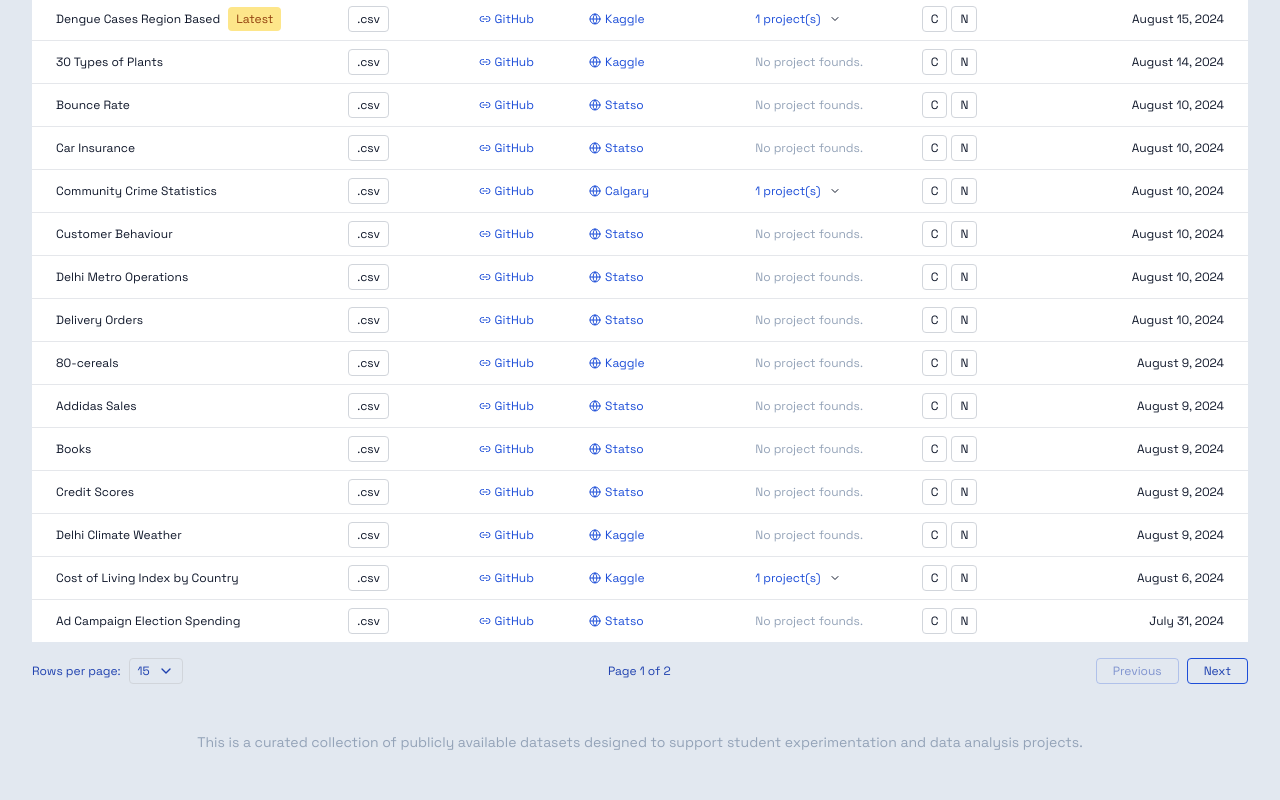
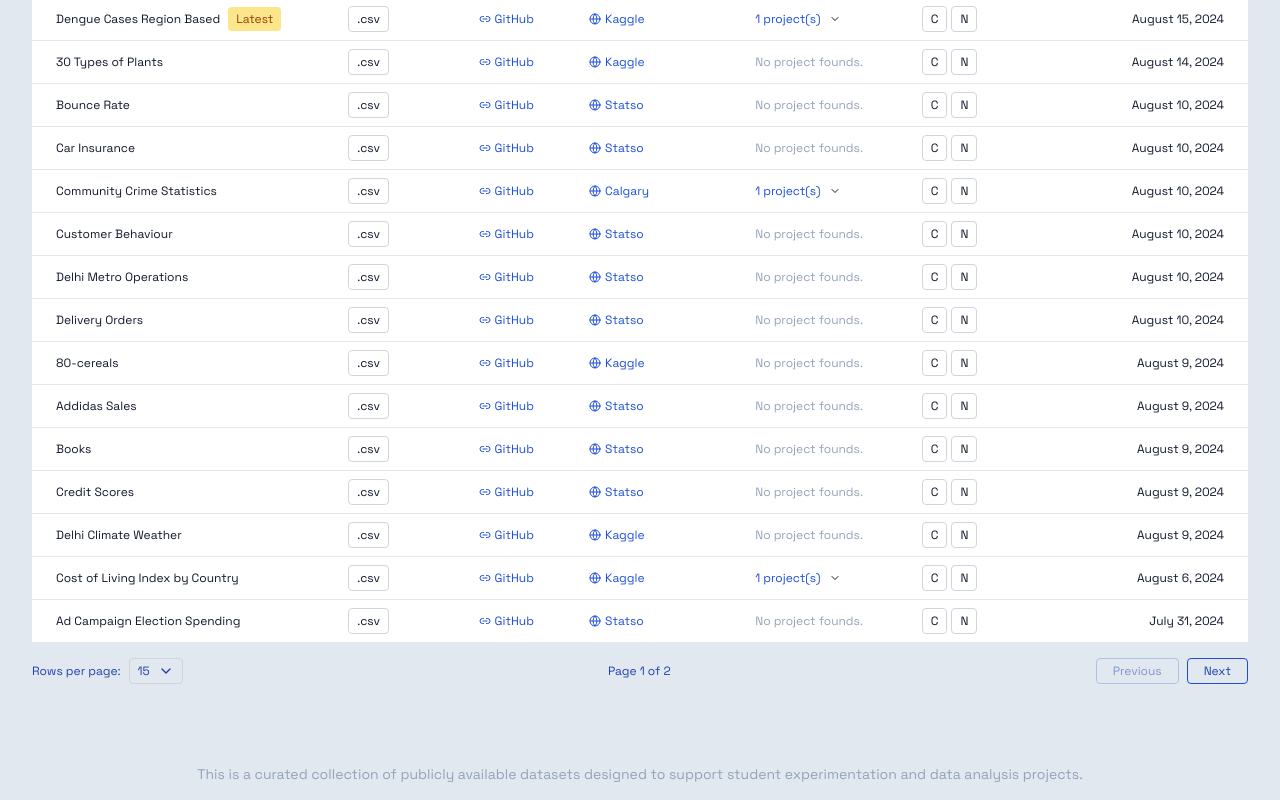
Before and after one commit to cogxen/datasets, a Next.js app: page / in a window 1280 px wide. Shown: the part 213-1013 px from the top of the page. Before the commit the page ends 981 px from the top, so only its background shows below. Built offline with nearby package versions, Linux system fonts and the light colour scheme.

Commit message:
style: update footer's padding

```diff
--- a/src/components/Footer.tsx
+++ b/src/components/Footer.tsx
@@ -2,7 +2,7 @@ import React from "react"
 
 export default function Footer() {
   return (
-    <footer className="px-4 pt-8 w-full mx-auto text-sm text-slate-400">
+    <footer className="px-4 pt-16 w-full mx-auto text-sm text-slate-400">
       <div className="flex flex-col gap-2 items-center">
         This is a curated collection of publicly available datasets designed to support student
         experimentation and data analysis projects.
```
